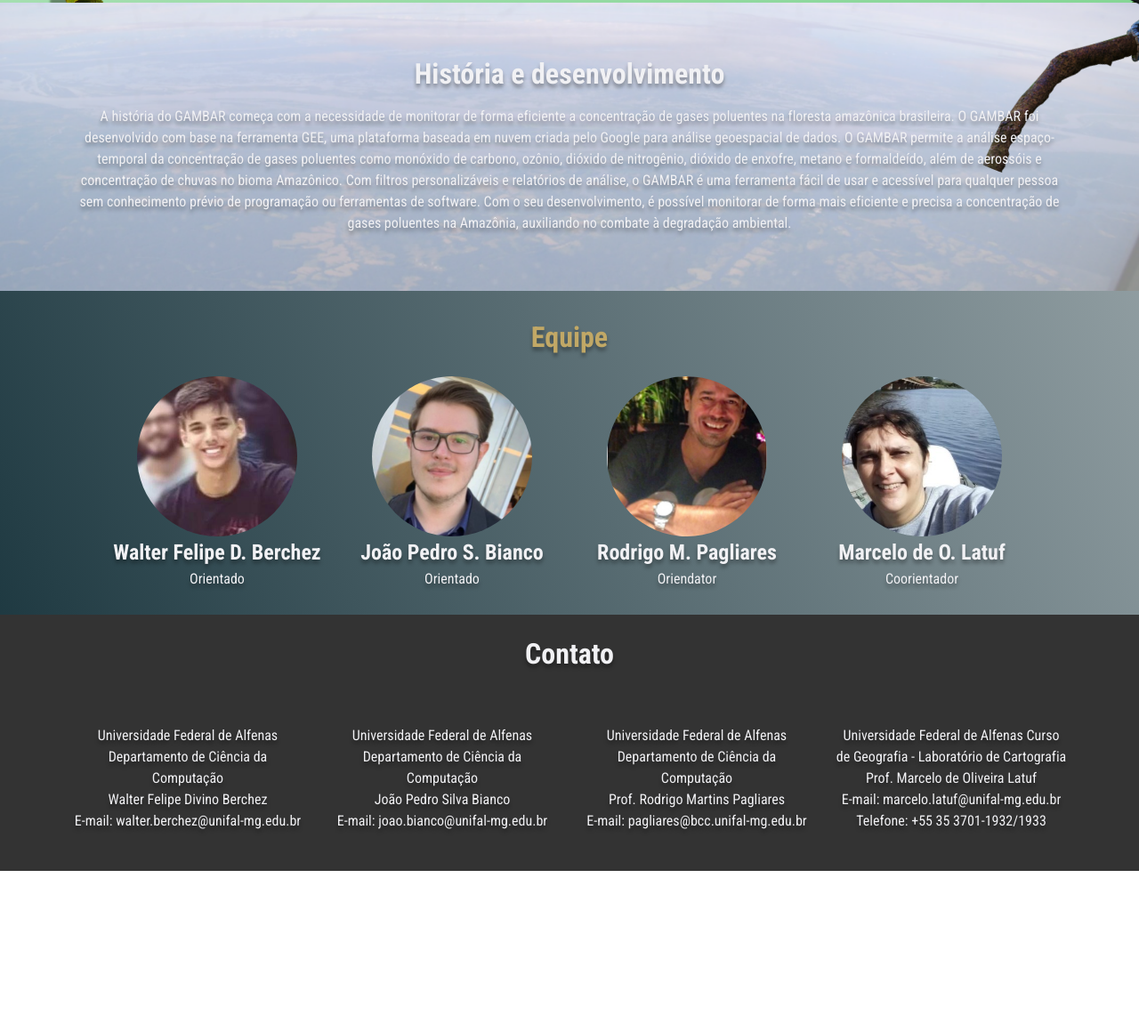
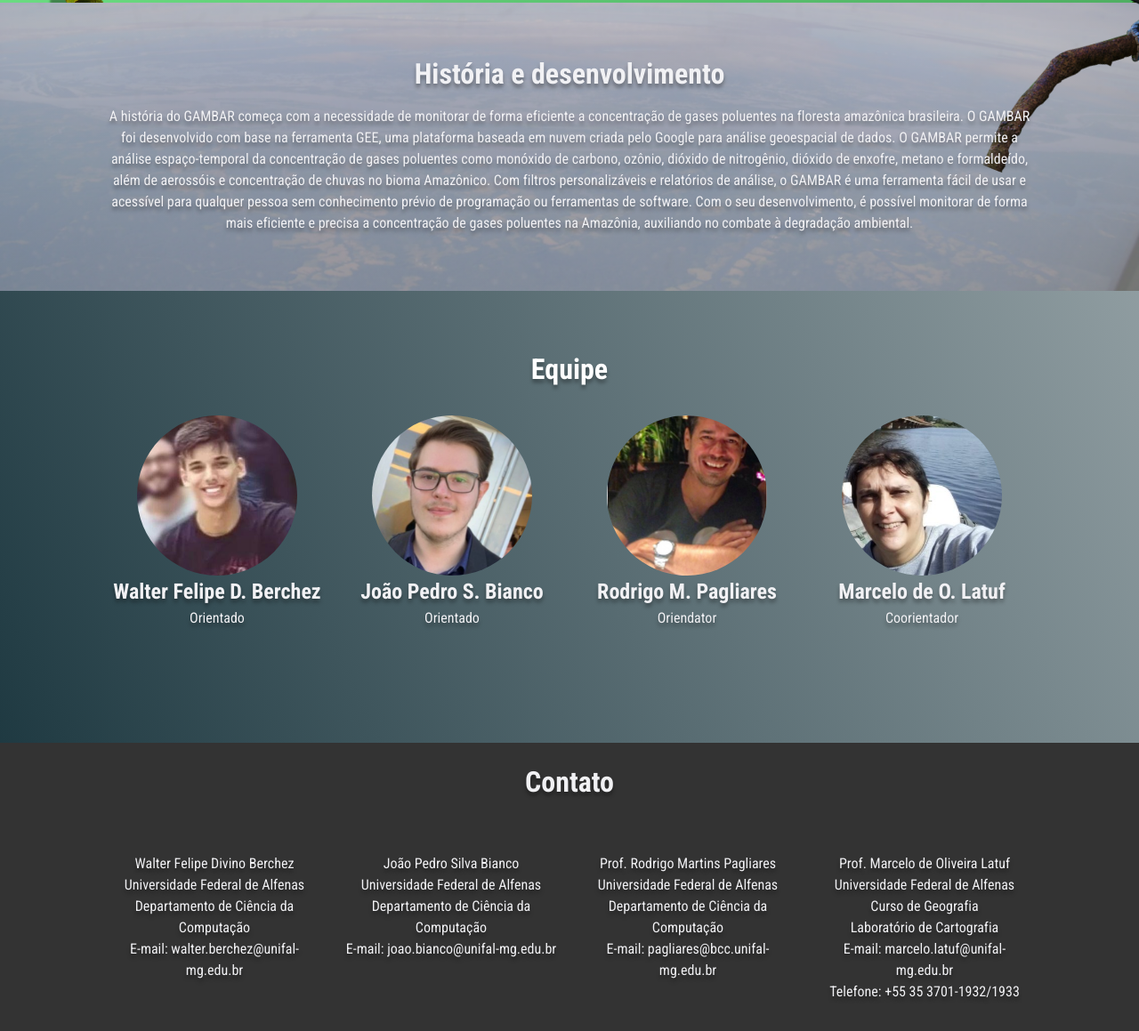
Before and after one commit to Berchez/TCC, a plain HTML site: page landing-page/index.html in a window 1280 px wide. Shown: the part 1597-2756 px from the top of the page at 89% size. Before the commit the page ends 2576 px from the top, so only its background shows below. Drawn offline with Linux system fonts and the light colour scheme.

Commit message:
update nos estilos

```diff
--- a/landing-page/index.html
+++ b/landing-page/index.html
@@ -139,35 +139,38 @@
       <h2>Contato</h2>
       <div class="container contato--wrapper">
         <div class="contato--card">
+          <p>Walter Felipe Divino Berchez</p>
+
           <p>
-            Universidade Federal de Alfenas Departamento de Ciência da
-            Computação
+            Universidade Federal de Alfenas
           </p>
-          <p>Walter Felipe Divino Berchez</p>
+          <p>Departamento de Ciência da Computação</p>
           <p>E-mail: walter.berchez@unifal-mg.edu.br</p>
         </div>
         <div class="contato--card">
+          <p>João Pedro Silva Bianco</p>
+
           <p>
-            Universidade Federal de Alfenas Departamento de Ciência da
-            Computação
+            Universidade Federal de Alfenas
           </p>
-          <p>João Pedro Silva Bianco</p>
+          <p>Departamento de Ciência da Computação</p>
           <p>E-mail: joao.bianco@unifal-mg.edu.br</p>
         </div>
         <div class="contato--card">
+          <p>Prof. Rodrigo Martins Pagliares</p>
           <p>
-            Universidade Federal de Alfenas Departamento de Ciência da
-            Computação
+            Universidade Federal de Alfenas
           </p>
-          <p>Prof. Rodrigo Martins Pagliares</p>
+          <p>Departamento de Ciência da Computação</p>
           <p>E-mail: pagliares@bcc.unifal-mg.edu.br</p>
         </div>
         <div class="contato--card">
+          <p>Prof. Marcelo de Oliveira Latuf</p>
           <p>
-            Universidade Federal de Alfenas Curso de Geografia - Laboratório de
-            Cartografia
+            Universidade Federal de Alfenas Curso de Geografia
           </p>
-          <p>Prof. Marcelo de Oliveira Latuf</p>
+          <p>Laboratório de Cartografia</p>
+
           <p>E-mail: marcelo.latuf@unifal-mg.edu.br</p>
           <p>Telefone: +55 35 3701-1932/1933</p>
         </div>
--- a/landing-page/style.css
+++ b/landing-page/style.css
@@ -10,8 +10,8 @@
 
   --clr-gradient: linear-gradient(
     35deg,
-    hsl(132, 47%, 63%, 0.65),
-    hsl(132, 51%, 61%, 1)
+    rgba(27, 201, 62, 0.65),
+    rgb(54, 134, 70)
   );
 
   --clr-gradient-accent: linear-gradient(
@@ -146,7 +146,9 @@ select {
 }
 
 .container {
-  padding-inline: var(--spacer-container);
+  padding-left: 9.375vw;
+  padding-right: 9.375vw;
+
 }
 
 .spacer__line {
@@ -187,6 +189,8 @@ select {
   display: grid;
   grid-template-columns: repeat(1fr);
   gap: 1rem;
+  padding-left: 15%;
+  padding-right: 15%;
 }
 
 .card {
@@ -197,7 +201,7 @@ select {
 }
 
 .card > img {
-  width: min(20%, 100px);
+  width: min(25%, 100px);
 }
 
 /* Nav */
@@ -212,15 +216,26 @@ select {
   position: absolute;
   top: 0;
   width: 100%;
+
+  height: 7vh;
+}
+
+.logo > img {
+  height: 6vh;
 }
 
 .nav__items {
   gap: var(--spacer-700);
   flex-wrap: wrap;
+  cursor: pointer;
 }
 
 .nav__items li :is(a, a:visited) {
   color: white;
+}
+
+.nav__items > li > a:hover {
+  filter: brightness(70%);
 }
 
 /* Hero */
@@ -311,10 +326,15 @@ select {
 
 #history {
   position: relative;
-  background-image: url("./img/latuf.png");
+  background-image: url();
+  background:
+     linear-gradient(0deg, rgba(0, 0, 0, 0.2), rgba(0, 0, 0, 0.2)),
+      url("./img/latuf.png");
   background-position: center;
   background-repeat: no-repeat;
   background-size: cover;
+
+
 
   padding-block: var(--spacer-900);
 }
@@ -323,6 +343,7 @@ select {
   font-size: var(--fs-600);
   line-height: 1;
   margin-bottom: var(--spacer-600);
+
 }
 
 #history :is(p, h2) {
@@ -336,13 +357,16 @@ select {
   background: var(--clr-gradient-accent);
 
   padding-block: var(--spacer-800);
+  padding-top: 5%;
+  padding-bottom: 10%;
+
 }
 
 #team > h2 {
   font-size: var(--fs-600);
-  color: var(--clr-accent-2);
+  color: white;
 
-  padding-bottom: var(--spacer-600);
+  padding-bottom: var(--spacer-800);
 }
 
 .member__cards {
```
